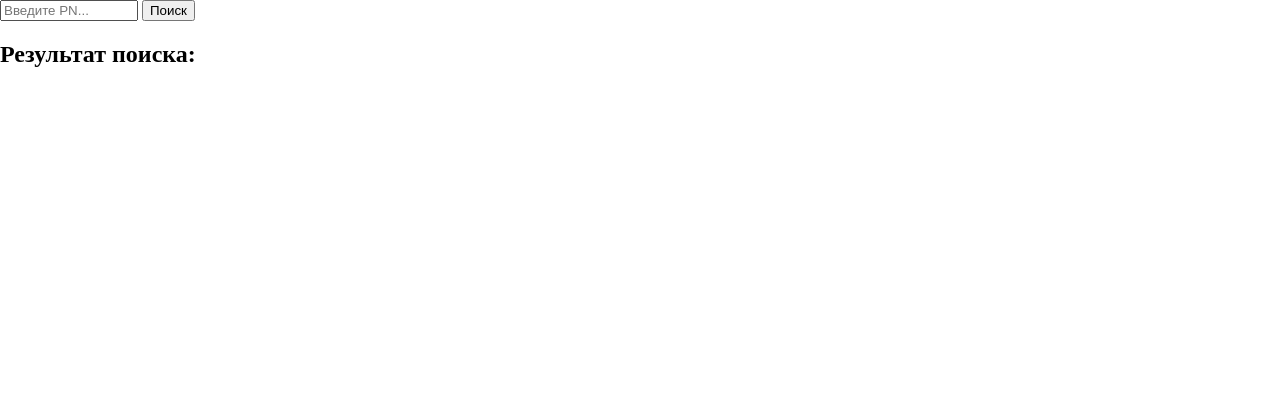
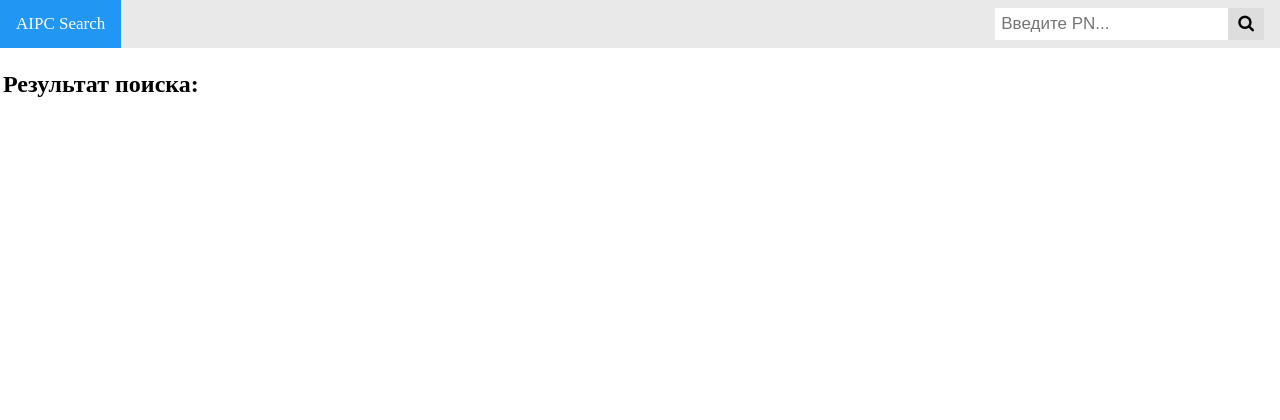
Before and after one commit to knowsbetter/toolbox, a FastAPI app: page / in a window 1280 px wide. Shown: the top 420 px of the page. After the commit the page ends 97 px from the top, so only its background shows below. Run offline with FastAPI, Linux system fonts and the light colour scheme.

Commit message:
Some CSS beauty

```diff
--- a/server/main.py
+++ b/server/main.py
@@ -36,7 +36,6 @@ async def iterate_table():
         response = {'words': list(result.keys()), 'results': list(result.values())}
     except StopIteration:
         response = {}
-    print(response)
     return response
 
 # uvicorn server.main:app --host 0.0.0.0 --port 8000 --reload
--- a/server/templates/search.html
+++ b/server/templates/search.html
@@ -7,32 +7,32 @@
     <meta name="viewport" content="width=device-width, initial-scale=1.0">
     <title>Toolbox на минималках</title>
     <link rel="stylesheet" href="{{ url_for('static', path='styles.css') }}">
-    <!--<link href="https://cdn.jsdelivr.net/npm/bootstrap@5.0.2/dist/css/bootstrap.min.css" rel="stylesheet"
-          integrity="sha384-EVSTQN3/azprG1Anm3QDgpJLIm9Nao0Yz1ztcQTwFspd3yD65VohhpuuCOmLASjC" crossorigin="anonymous">-->
+    <link rel="stylesheet" href="https://cdnjs.cloudflare.com/ajax/libs/font-awesome/4.7.0/css/font-awesome.min.css">
 </head>
 <body>
+    <div class="topnav">
+        <a class="active">AIPC Search</a>
+        <div class="search-container">
+            <form id="input-form" action="" method="get">
+                <input type="text" id="search_word" name="search_word" placeholder="Введите PN...">
+                <button type="submit"><i class="fa fa-search"></i></button>
+            </form>
+        </div>
+    </div>
 
-    <form id="input-form" action="" method="get">
-        <div class="form-div">
-            <input type="text" id="search_word" name="search_word" placeholder="Введите PN...">
-            <button type="submit" id="form-button">Поиск</button>
-        </div>
-    </form>
-
-    <h2>Результат поиска:</h2>
-    <div id="loader"></div>
     <div class="container">
         <div class="table-container">
-            <table id="results"></table>
+            <table>
+                <tr class="results-bar"><td class="results-bar"><h2>Результат поиска:</h2></td></tr>
+                <tr><td><div id="loader"></div></td></tr>
+                <tr><td><table id="results" class="results-table"></table></td></tr>
+            </table>
         </div>
         <div class="pdf-container">
             <iframe id="pdfFrame"></iframe>
         </div>
     </div>
 
-    <!--<script src="https://cdn.jsdelivr.net/npm/bootstrap@5.0.2/dist/js/bootstrap.bundle.min.js"
-            integrity="sha384-MrcW6ZMFYlzcLA8Nl+NtUVF0sA7MsXsP1UyJoMp4YLEuNSfAP+JcXn/tWtIaxVXM" crossorigin="anonymous"></script>-->
-
     <script src="{{ url_for('static', path='search.js') }}"></script>
 </body>
 </html>
--- a/server/templates/static/search.js
+++ b/server/templates/static/search.js
@@ -7,7 +7,29 @@ async function updateTable(cont)
 
     if (data.words && data.results)
     {
-        const words = data.words;
+        add_portion(data);
+        await updateTable(1);
+    }
+    else if (cont == 0)
+    {
+        const row = resultTable.insertRow();
+        const cell = row.insertCell();
+        cell.textContent = "Не найдено!";
+    }
+}
+
+function loadPDF(event)
+{
+    event.preventDefault();
+    var pdfUrl = event.target.href;
+    var pdfFrame = document.getElementById("pdfFrame");
+    pdfFrame.src = pdfUrl;
+}
+
+function add_portion(data)
+{
+    const resultTable = document.getElementById("results");
+    const words = data.words;
         for (let i = 0; i < words.length; i++)
         {
             const word = words[i];
@@ -35,6 +57,7 @@ async function updateTable(cont)
                     currentItem = itemInfo[2]
                     const row = resultTable.insertRow();
                     linkCell = row.insertCell();
+                    linkCell.className = "datacell"
                     anchor = document.createElement("a");
                     anchor.innerHTML = `${currentChapter}<br>${itemInfo[1]}<br>Items: ${currentItem}`;
                     anchor.href = itemInfo[3];
@@ -51,31 +74,16 @@ async function updateTable(cont)
             }
             linkCell.appendChild(anchor);
         }
-        await updateTable(1);
-    }
-    else if (cont == 0)
-    {
-        const row = resultTable.insertRow();
-        const cell = row.insertCell();
-        cell.textContent = "Не найдено!";
-    }
-}
-
-function loadPDF(event)
-{
-    event.preventDefault();
-    var pdfUrl = event.target.href;
-    var pdfFrame = document.getElementById("pdfFrame");
-    pdfFrame.src = pdfUrl;
 }
 
 document.getElementById("input-form").addEventListener("submit", async function(event)
     {
         event.preventDefault();
+        const inputField = document.getElementById("search_word");
+        if (inputField.value === "") return;
         document.getElementById("loader").innerHTML = "Поиск...";
         const resultTable = document.getElementById("results");
         resultTable.innerHTML = "";
-        const inputField = document.getElementById("search_word");
         await fetch(`/search?search_word=${inputField.value}`);
         document.getElementById("loader").innerHTML = "";
         await updateTable(0);
--- a/server/templates/static/styles.css
+++ b/server/templates/static/styles.css
@@ -1,18 +1,11 @@
+* {box-sizing: border-box;}
+
 body {
     margin: 0;
     padding: 0;
     height: 100%;
 }
-table {
-    border-collapse: collapse;
-    width: auto;
-    table-layout: fixed;
-}
-table, th, td {
-    border: 1px solid black;
-    padding: 8px;
-    width: auto;
-}
+
 .container {
     display: flex;
 }
@@ -37,20 +30,84 @@ iframe {
     border: none;
 }
 
-input[type=text] {
-    width: 130px;
-    -webkit-transition: width 0.4s ease-in-out;
-    transition: width 0.4s ease-in-out;
-}
-
-input[type=text]:focus {
-    width: 70%;
-}
-
-.form-div {
-    width: 20%;
-}
-
 .namecell {
     background-color: #f2f2f2;
 }
+
+.topnav {
+    overflow: hidden;
+    background-color: #e9e9e9;
+  }
+
+.topnav a {
+float: left;
+display: block;
+color: black;
+text-align: center;
+padding: 14px 16px;
+text-decoration: none;
+font-size: 17px;
+}
+
+.topnav a:hover {
+background-color: #ddd;
+color: black;
+}
+
+.topnav a.active {
+background-color: #2196F3;
+color: white;
+}
+
+.topnav .search-container {
+float: right;
+}
+
+.topnav input[type=text] {
+padding: 6px;
+margin-top: 8px;
+font-size: 17px;
+border: none;
+}
+
+.topnav .search-container button {
+float: right;
+padding: 6px 10px;
+margin-top: 8px;
+margin-right: 16px;
+background: #ddd;
+font-size: 17px;
+border: none;
+cursor: pointer;
+}
+
+.topnav .search-container button:hover {
+background: #ccc;
+}
+
+@media screen and (max-width: 600px) {
+    .topnav .search-container {
+        float: none;
+    }
+    .topnav a, .topnav input[type=text], .topnav .search-container button {
+        float: none;
+        display: block;
+        text-align: left;
+        width: 100%;
+        margin: 0;
+        padding: 14px;
+    }
+    .topnav input[type=text] {
+        border: 1px solid #ccc;
+    }
+}
+
+.results-bar {
+    border: 0;
+}
+
+.results-table, td.datacell {
+    border-collapse: collapse;
+    border-spacing: 0;
+    border: 1px solid #ddd;
+}
```
